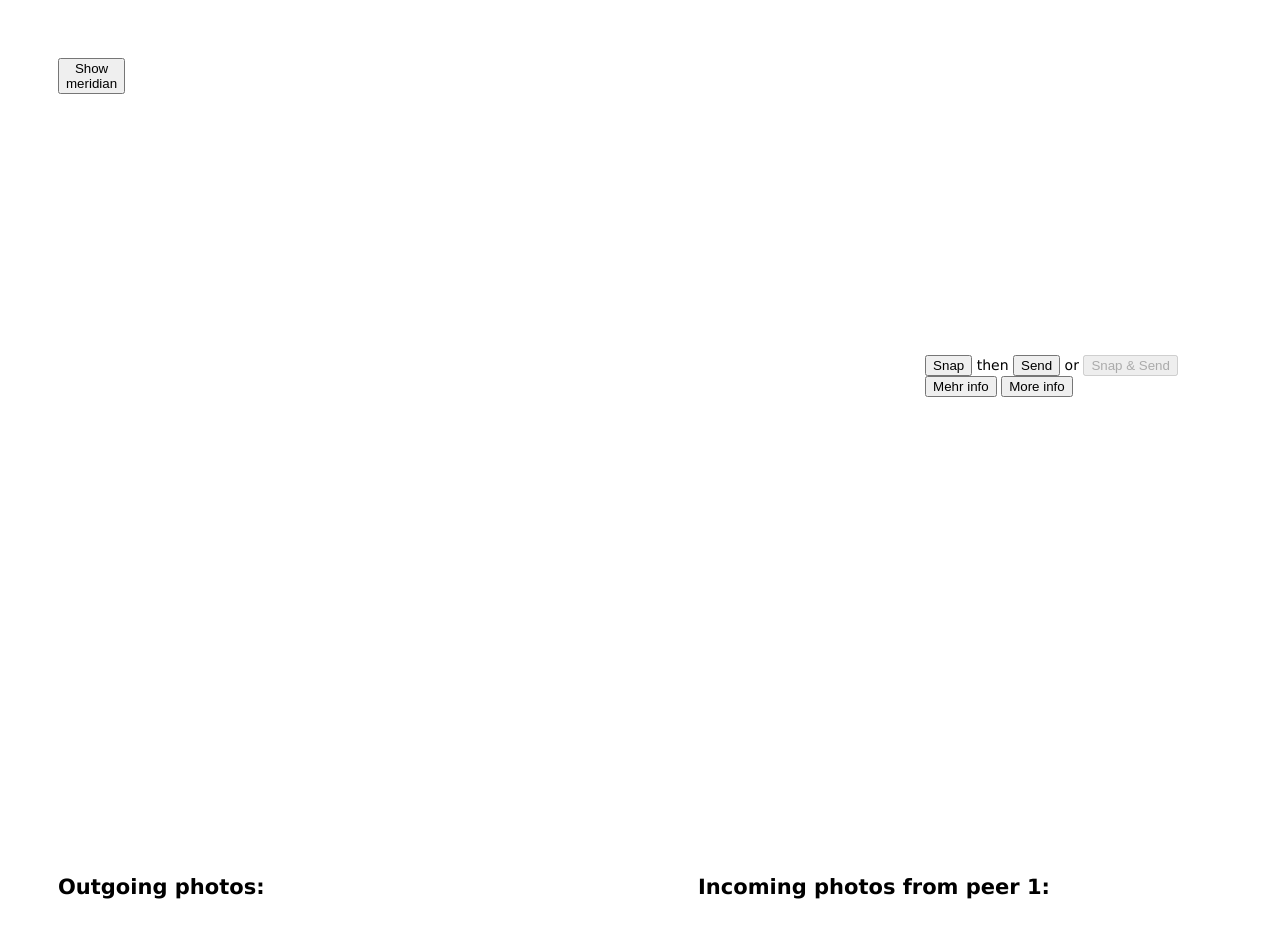
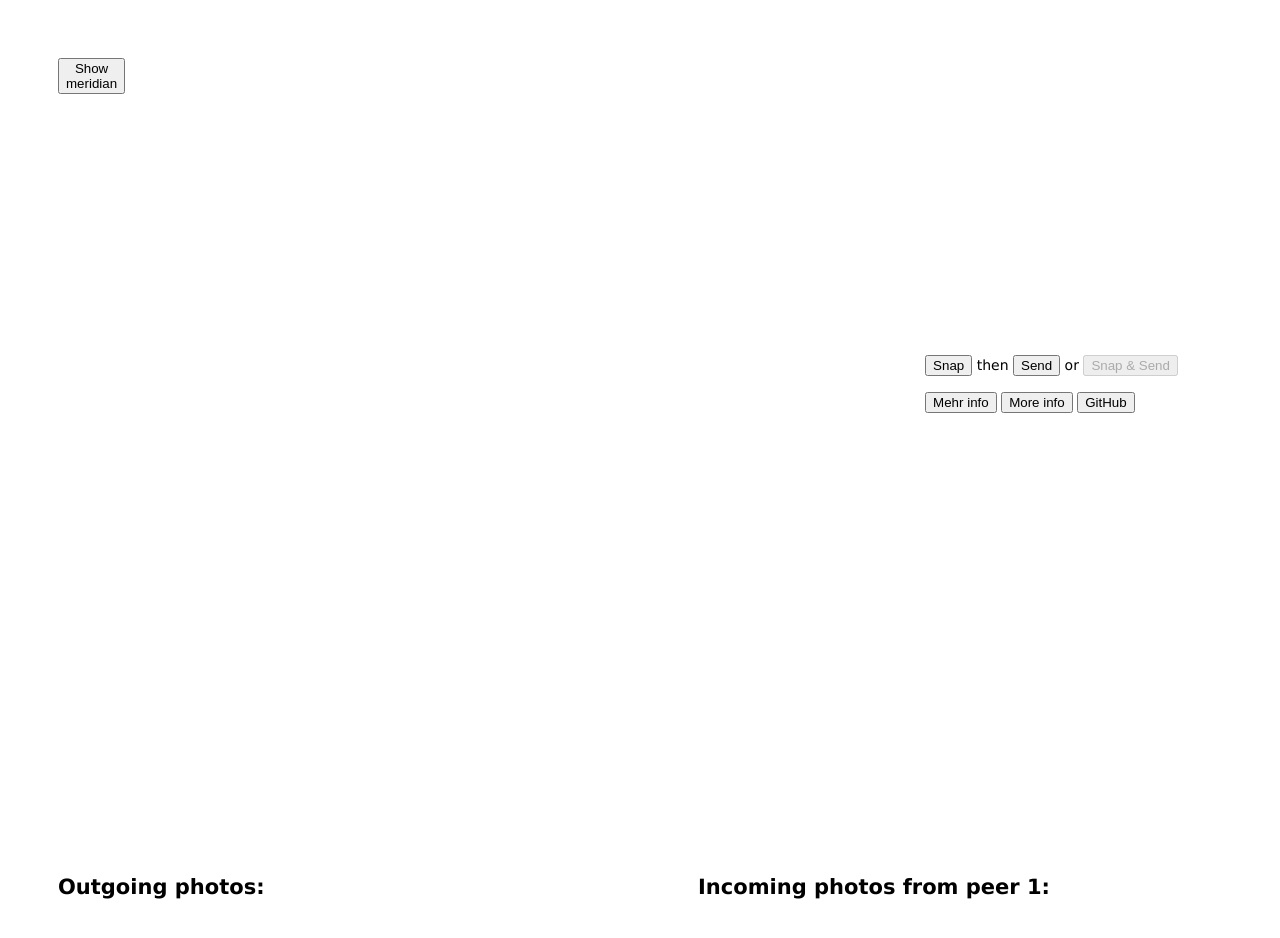
Before and after one commit to TrasheRacer/copscrypt, a website: page frontend/public/index.html in a window 1280 px wide. Shown: the top 938 px of the page. Drawn offline with nearby package versions, Linux system fonts and the light colour scheme; no server answers; a script that the page names is missing.

Commit message:
add gitlab link

```diff
--- a/frontend/public/index.html
+++ b/frontend/public/index.html
@@ -22,9 +22,11 @@
           <span> or </span>
           <button id="snapAndSend">Snap &amp; Send</button>
         </div>
+        <br>
         <div id="navigate">
           <button onclick=" window.open('https://blue-book.pages.dev/de/','_blank')"> Mehr info</button>
           <button onclick=" window.open('https://blue-book.pages.dev/en/','_blank')"> More info</button>
+          <button onclick=" window.open('https://github.com/TrasheRacer/copscrypt','_blank')"> GitHub</button>
         </div>
       </div>
     </div>
```
